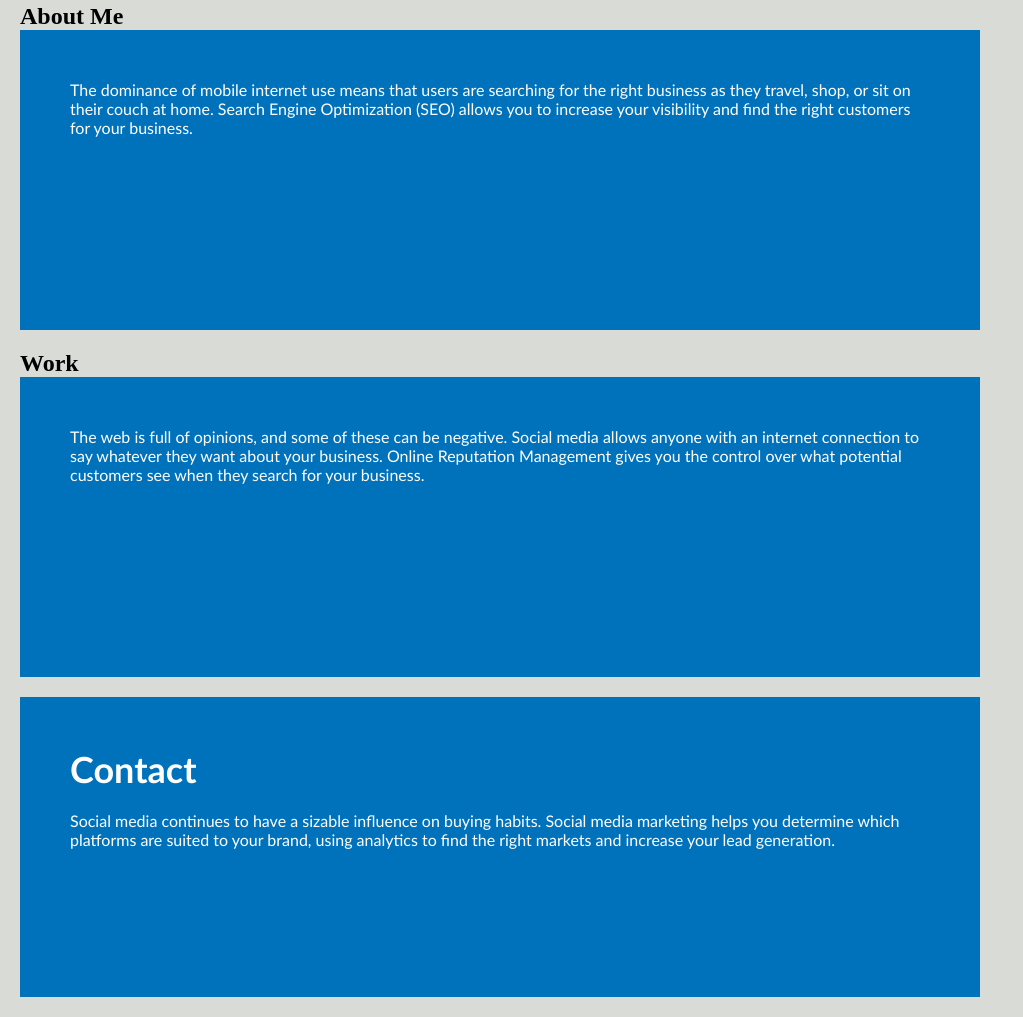
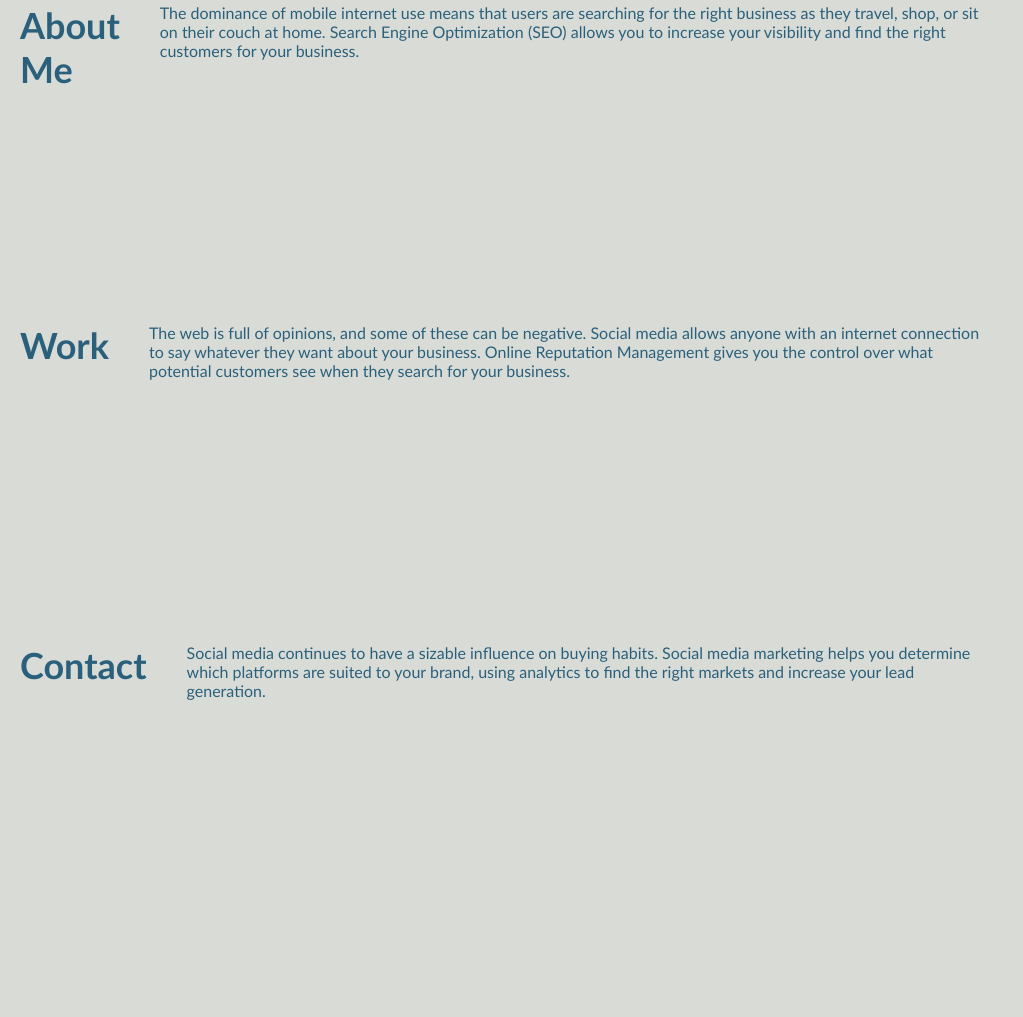
Before and after one commit to ilya-libershteyn/Portfolio2, a plain HTML site: page index.html in a window 1280 px wide. Shown: the part 919-1936 px from the top of the page, without its empty margins (0-1023 px from the left). After the commit the page ends 1882 px from the top, so only its background shows below. Drawn offline with Linux system fonts and the light colour scheme.

Commit message:
progress on text

```diff
--- a/assets/css/style.css
+++ b/assets/css/style.css
@@ -86,38 +86,31 @@ p {
     background-color: #2589bd;
 }
 
-.benefit {
-    margin-bottom: 32px;
-    color: #ffffff;
+article {
+    margin-bottom: 20px;
+    /*padding: 50px;*/
+    height: 300px;
+    font-family: 'Gill Sans', 'Gill Sans MT', Calibri, 'Trebuchet MS', sans-serif;
+    /*background-color: #0072bb; */
+    color: #2a607c;
+    display: flex;
+    flex-direction: row;
 }
 
-.benefit h3 {
-    margin-bottom: 10px;
-    text-align: center;
+
+article h2 {
+    font-size: 36px;
+    margin-right: 20px;
+    text-align: justify;
+    /*background-color: #ffffff;*/
+    box-sizing: border-box;
 }
 
-.benefit img {
-    display: block;
-    margin: 10px auto;
-    max-width: 150px;
-}
-
-article {
-    margin-bottom: 20px;
-    padding: 50px;
-    height: 300px;
-    font-family: 'Gill Sans', 'Gill Sans MT', Calibri, 'Trebuchet MS', sans-serif;
-    background-color: #0072bb;
-    color: #ffffff;
-}
-
-article img {
-    max-height: 200px;
-}
-
-article h2 {
-    margin-bottom: 20px;
-    font-size: 36px;
+article p {
+    /*background-color: #0072bb;*/
+    /*padding: 50px;*/
+    margin-left: 20px;
+    border-left-width: 5px;
 }
 
 footer {
--- a/index.html
+++ b/index.html
@@ -26,14 +26,14 @@
     </header>
     <div class="hero" alt="A design meeting"></div>
     <main class="content">
-        <h2>About Me</h2>
         <article id="about">
+            <h2>About Me</h2>
             <p>
                 The dominance of mobile internet use means that users are searching for the right business as they travel, shop, or sit on their couch at home. Search Engine Optimization (SEO) allows you to increase your visibility and find the right customers for your business.
             </p>
         </article>
-        <h2>Work</h2>
         <article id="Work">
+            <h2>Work</h2>
             <p>
                 The web is full of opinions, and some of these can be negative. Social media allows anyone with an internet connection to say whatever they want about your business. Online Reputation Management gives you the control over what potential customers see when they search for your business.
             </p>
```
